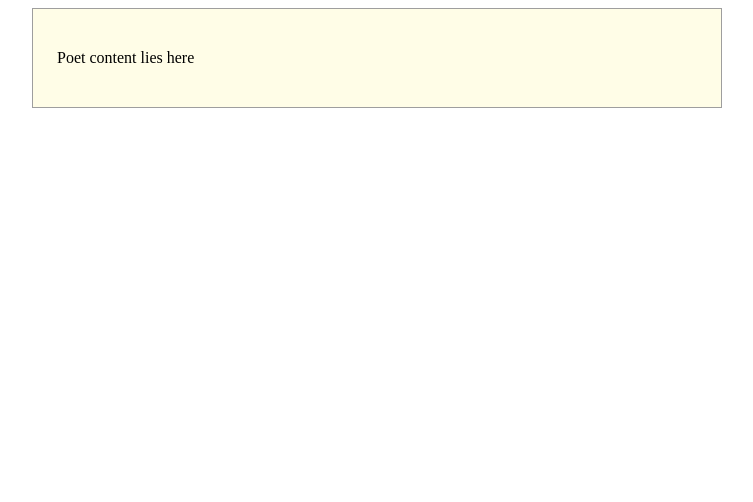
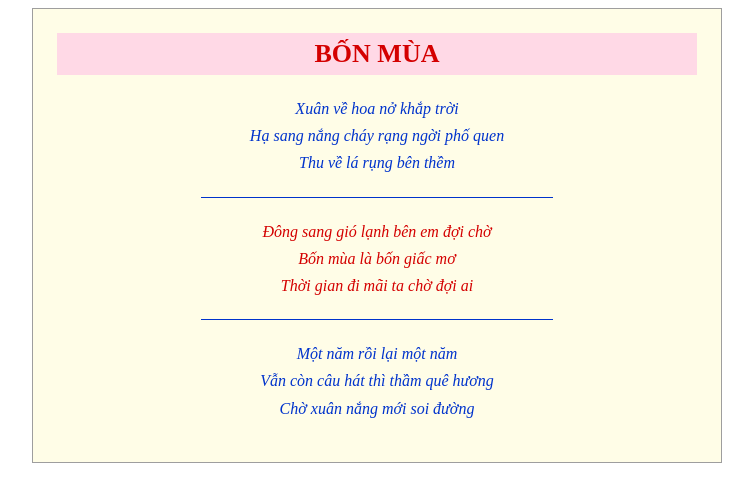
Before and after one commit to DongNP-27/cse122-2551261004, a plain HTML site: page bai01/ex01/bai01.html in a window 1280 px wide. Shown: the whole page, without its empty margins (263-1016 px from the left). Drawn offline with Linux system fonts and the light colour scheme.

Commit message:
second update

```diff
--- a/bai01/ex01/bai01.html
+++ b/bai01/ex01/bai01.html
@@ -10,18 +10,63 @@
             justify-content: center;
         }
 
-        .poet-frame {
+        .khung-tho {
             width: 640px;
             background: #FFFDE7;
             border: 1px solid #9E9E9E;
             padding: 24px;
-            text-align: enter;
+            text-align: center;
+        }
+
+        h1 {
+            color: #D40000;
+            background: #FFD9E6;
+            font-size: 26px;
+            padding: 6px 0;
+            margin: 0 0 20px;
+            text-align: center;
+        }
+
+        .kho-tho {
+            font-style: italic;
+            line-height: 1.7;
+        }
+        .kho-xanh {
+            color: #0033CC
+        }
+        .kho-do {
+            color: #D40000;
+        }
+
+        hr {
+            width: 55%;
+            border: none;
+            border-top: 1px solid #0033CC;
+            margin: 20px auto;
         }
     </style>
 </head>
 <body>
-    <article class="poet-frame">
-        <p> Poet content lies here</p>
+    <article class="khung-tho">
+        <h1>BỐN MÙA</h1>
+
+    <p class="kho-tho kho-xanh ">
+        Xuân về hoa nở khắp trời <br>
+        Hạ sang nắng cháy rạng ngời phố quen <br>
+        Thu về lá rụng bên thềm
+    </p>
+    <hr>
+    <p class="kho-tho kho-do">
+        Đông sang gió lạnh bên em đợi chờ <br>
+        Bốn mùa là bốn giấc mơ <br>
+        Thời gian đi mãi ta chờ đợi ai
+    </p>
+    <hr>
+    <p class="kho-tho kho-xanh">
+        Một năm rồi lại một năm <br>
+        Vẫn còn câu hát thì thầm quê hương <br>
+        Chờ xuân nắng mới soi đường
+    </p>
     </article>
 </body>
 </html>
```
